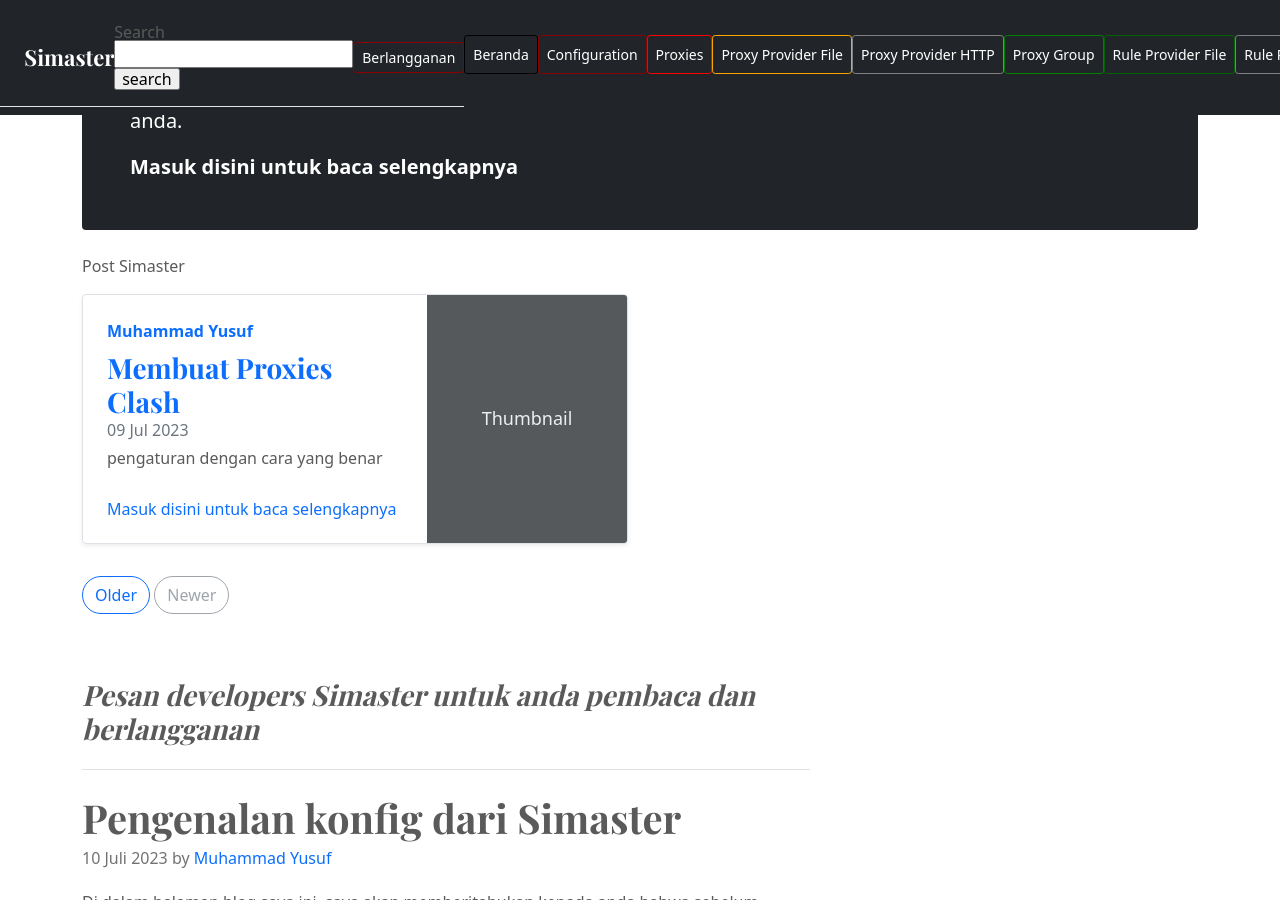
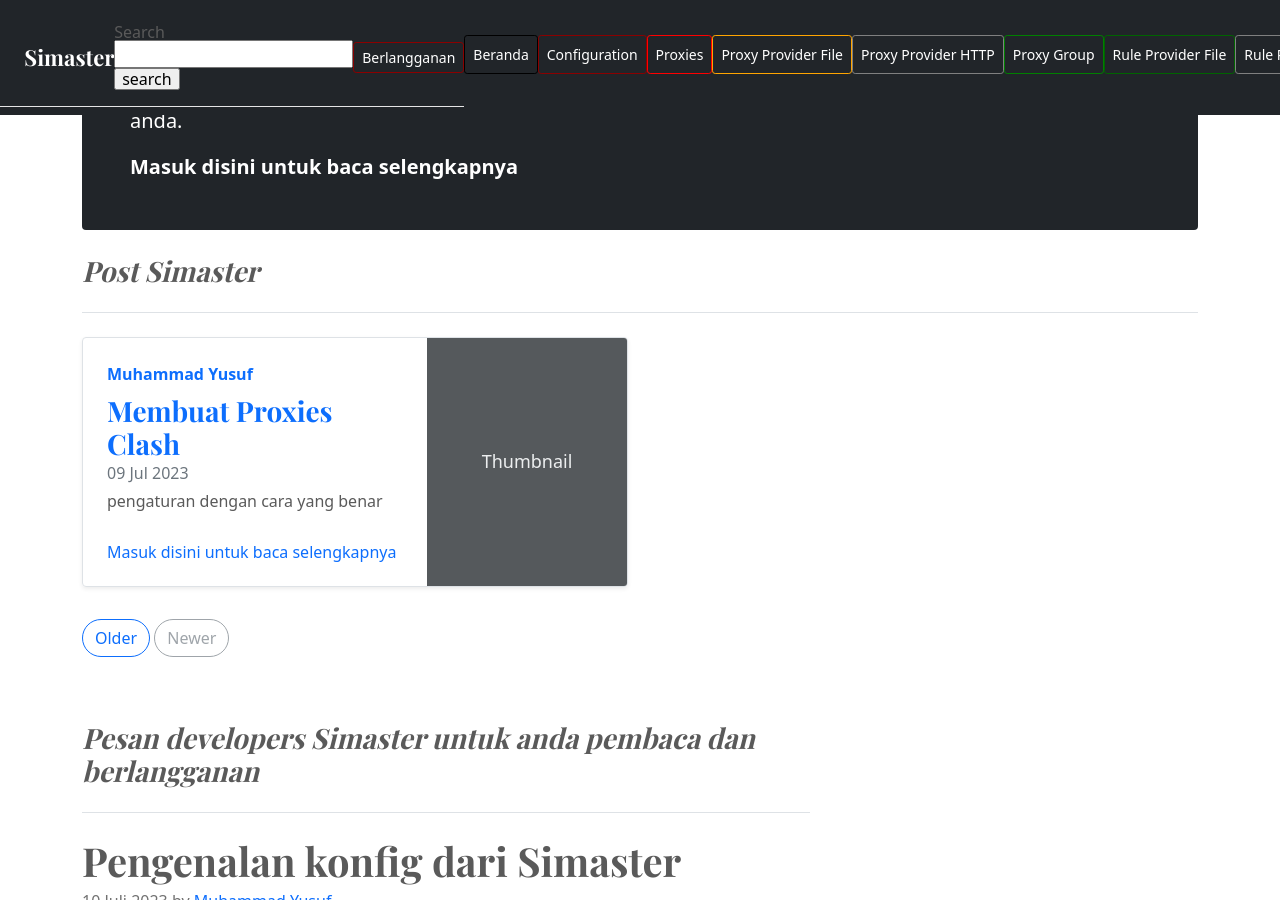
Before and after one commit to mwnsofficial/simastertutorials.github.io, a Jekyll site: the page built from index.html, in a window 1280 px wide and 900 px high, scrolled down 883 px. Built offline with Jekyll 4.4.1, drawn with Linux system fonts in a browser that asks for light colours; the list of posts is cut into pages by our own code; comment, search, counter and statistics services are not loaded.

Commit message:
Update index.html

```diff
--- a/index.html
+++ b/index.html
@@ -14,7 +14,7 @@ layout: default
       <p class="lead mb-0"><a style="text-decoration:none;" href="#" class="text-white fw-bold">Masuk disini untuk baca selengkapnya</a></a></p>
     </div>
   </div>
-<p>Post Simaster</p>
+<h3 class="pb-4 mb-4 fst-italic border-bottom">Post Simaster</h3>
 {% for post in site.posts limit:5 %}
 <!-- begin post -->
 <div class="row mb-2">
```
